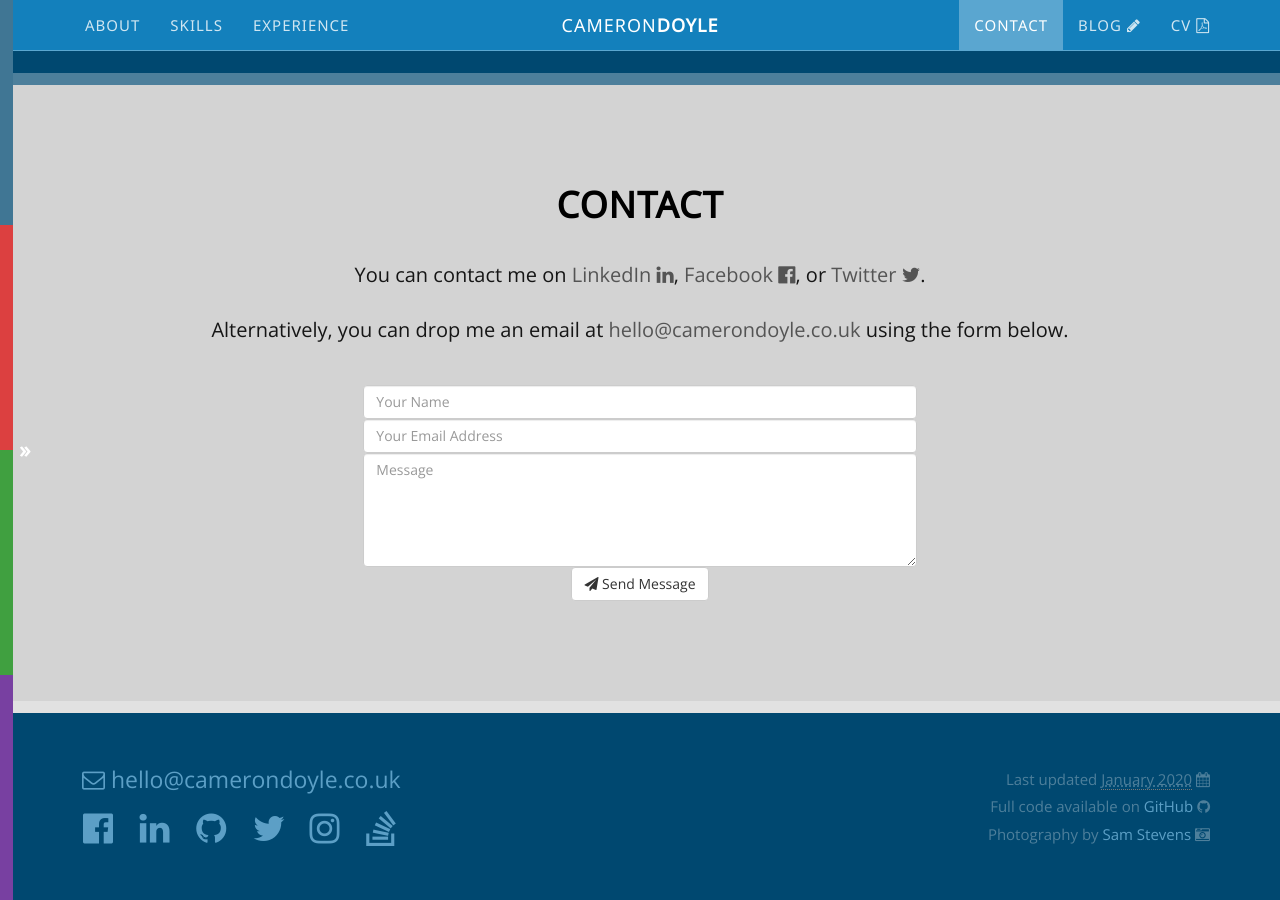
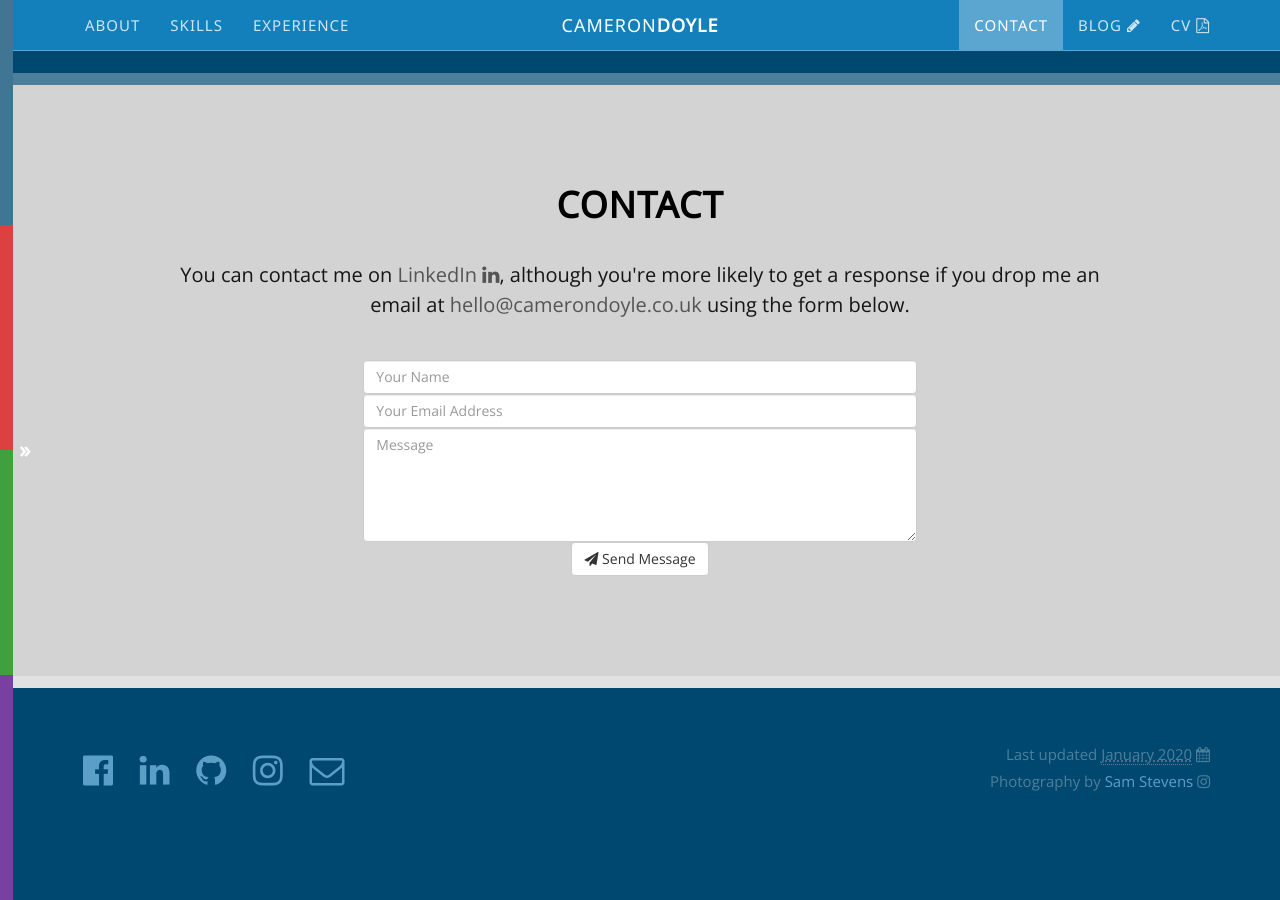
Before and after one commit to CameronD17/camerond17.github.io, a Jekyll site: the page built from index.html, in a window 1280 px wide and 900 px high, scrolled down 4297 px. Built offline with Jekyll 4.4.1, drawn with Linux system fonts in a browser that asks for light colours; nearby versions of some CDN libraries.

Commit message:
Removed unused media links, fixed text in FanDuel experience

```diff
--- a/_config.yml
+++ b/_config.yml
@@ -1,10 +1,8 @@
 # Site settings
 title: Cameron Doyle
-baseurl: "" # the subpath of your site, e.g. /blog
+baseurl: ""
 url: "https://camerondoyle.co.uk/"
 blogurl: "https://blog.camerondoyle.co.uk/"
-permalink: blog/:title/
-excerpt_separator: <!-- Read More -->
 
 author:
     firstname: Cameron
@@ -12,12 +10,10 @@ author:
     fullname: Cameron Doyle
     dateofbirth: 1992-02-17 00:00:00 +0000
     email: hello@camerondoyle.co.uk
-    twitter: CameronD17
     github: CameronD17
     facebook: cameron.doyle
     linkedin: camerond17
-    instagram: camerond17
-    stackoverflow: 1669993/camerond17
+    instagram: charlie.border.collie
 
 description: >
   Personal portfolio website of Cameron Doyle, a programmer
--- a/_includes/footer.html
+++ b/_includes/footer.html
@@ -1,7 +1,6 @@
         <!-- Footer -->
         <footer class="container">
             <div class="left-footer">
-                <a href="mailto:{{ site.author.email }}" class="email-address"><i class="fa fa-envelope-o fa-fw"></i> {{ site.author.email }}</a>
                 <ul class="list-inline banner-social-buttons">
                     <li>
                         <a href="https://facebook.com/{{ site.author.facebook }}" target="_blank" class="btn social-icon" title="Facebook"><i class="fa fa-facebook-official fa-fw"></i></a>
@@ -13,20 +12,16 @@
                         <a href="https://github.com/{{ site.author.github }}" target="_blank" class="btn social-icon" title="GitHub"><i class="fa fa-github fa-fw"></i></a>
                     </li>
                     <li>
-                        <a href="https://twitter.com/{{ site.author.twitter }}" target="_blank" class="btn social-icon" title="Twitter"><i class="fa fa-twitter fa-fw"></i></a>
-                    </li>
-                    <li>
                         <a href="https://instagram.com/{{ site.author.instagram }}" target="_blank" class="btn social-icon" title="Instagram"><i class="fa fa-instagram fa-fw"></i></a>
                     </li>
                     <li>
-                        <a href="https://stackoverflow.com/users/{{ site.author.stackoverflow }}" target="_blank" class="btn social-icon" title="StackOverflow"><i class="fa fa-stack-overflow fa-fw"></i></a>
+                        <a href="mailto:{{ site.author.email }}" class="btn social-icon" title="Email"><i class="fa fa-envelope-o fa-fw"></i></a>
                     </li>
                 </ul>
             </div>
             <div class="right-footer">
                 <p>Last updated <abbr title="Most recent site rebuild: {{ site.time }}">{{ site.time | date:'%B %Y' }}</abbr> <i class="fa fa-calendar fa-fw"></i></p>
-                <p>Full code available on <a href="https://github.com/CameronD17/camerond17.github.io" target="_blank" title="GitHub repo">GitHub </a><i class="fa fa-github fa-fw"></i></p>
-                <p>Photography by <a href="https://www.instagram.com/samstevensm/" target="_blank" title="Sam Stevens' website (photographer)">Sam Stevens </a><i class="fa fa-camera-retro fa-fw"></i></p>
+                <p>Photography by <a href="https://www.instagram.com/samstevensm/" target="_blank" title="Sam Stevens' website (photographer)">Sam Stevens </a><i class="fa fa-instagram fa-fw"></i></p>
             </div>
         </footer>
 
--- a/index.html
+++ b/index.html
@@ -256,8 +256,7 @@ custom_js: home
                     <div class="collapse experience-section" id="fanduel-read-more">
                         <h3>Account & Wallet</h3>
                         <h4>Java Developer (2019 - present)</h4>
-                        <p>After spending over a year learning and working as a performance analyst and team lead, I changed roles to work deeper in the development cycle of the system. I'm currently working as a Java developer in a team of six, using JBoss BRMS and Fuse.</p>
-                        <p>I work using a test-driven development process, using JUnit for unit tests and EclEmma for code coverage to provide assurances for my code quality. Other software and technologies used include Oracle SQL, SoapUI, Maven, Subversion, and Jenkins.</p>
+                        <p>Since joining FanDuel, I have been primarily working on a migration project to convert existing users in a third-party systems into our in-house solution. This has given me the opportunity to learn about the FanDuel project methodologies from the ground up, as well as having an immediate meaningful impact on a visible and important project for the company.</p>
                     </div>
                 </div>
                 <div class="experience-divider"></div>
@@ -327,8 +326,7 @@ custom_js: home
         <div class="container">
             <div class="col-lg-10 col-lg-offset-1">
                 <h1>Contact</h1>
-                    <p class="contact-text">You can contact me on <a href="https://uk.linkedin.com/in/{{ site.author.linkedin }}" target="_blank" title="LinkedIn">LinkedIn <i class="fa fa-linkedin fa-fw"></i></a>, <a href="https://facebook.com/{{ site.author.facebook }}" target="_blank">Facebook <i class="fa fa-facebook-official fa-fw"></i></a>, or <a href="https://twitter.com/{{ site.author.twitter }}" target="_blank">Twitter <i class="fa fa-twitter fa-fw"></i></a>.</p>
-                    <p class="contact-text">Alternatively, you can drop me an email at <a href="mailto:{{ site.author.email }}">{{ site.author.email }}</a> using the form below.</p>
+                    <p class="contact-text">You can contact me on <a href="https://uk.linkedin.com/in/{{ site.author.linkedin }}" target="_blank" title="LinkedIn">LinkedIn <i class="fa fa-linkedin fa-fw"></i></a>, although you're more likely to get a response if you drop me an email at <a href="mailto:{{ site.author.email }}">{{ site.author.email }}</a> using the form below.</p>
 
                     <div class="col-lg-8 col-lg-offset-2">
                         <form action="https://formspree.io/{{ site.author.email }}" method="POST">
```
